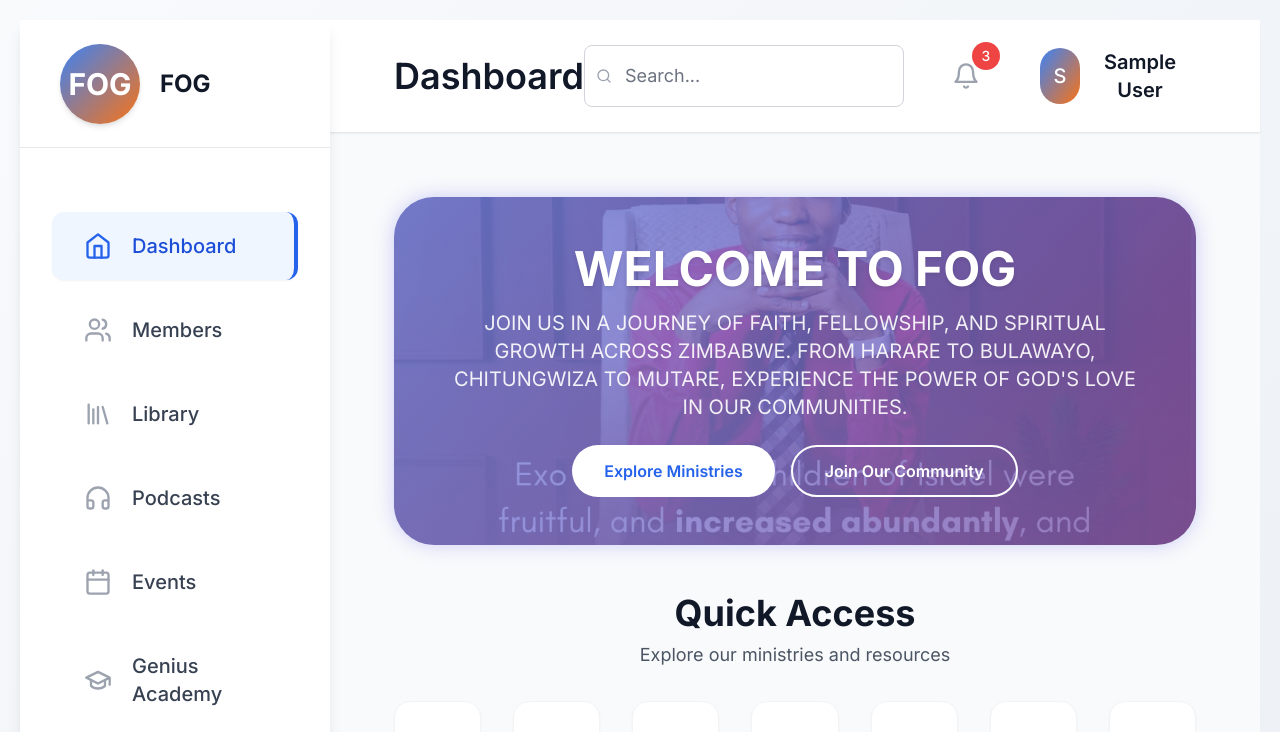
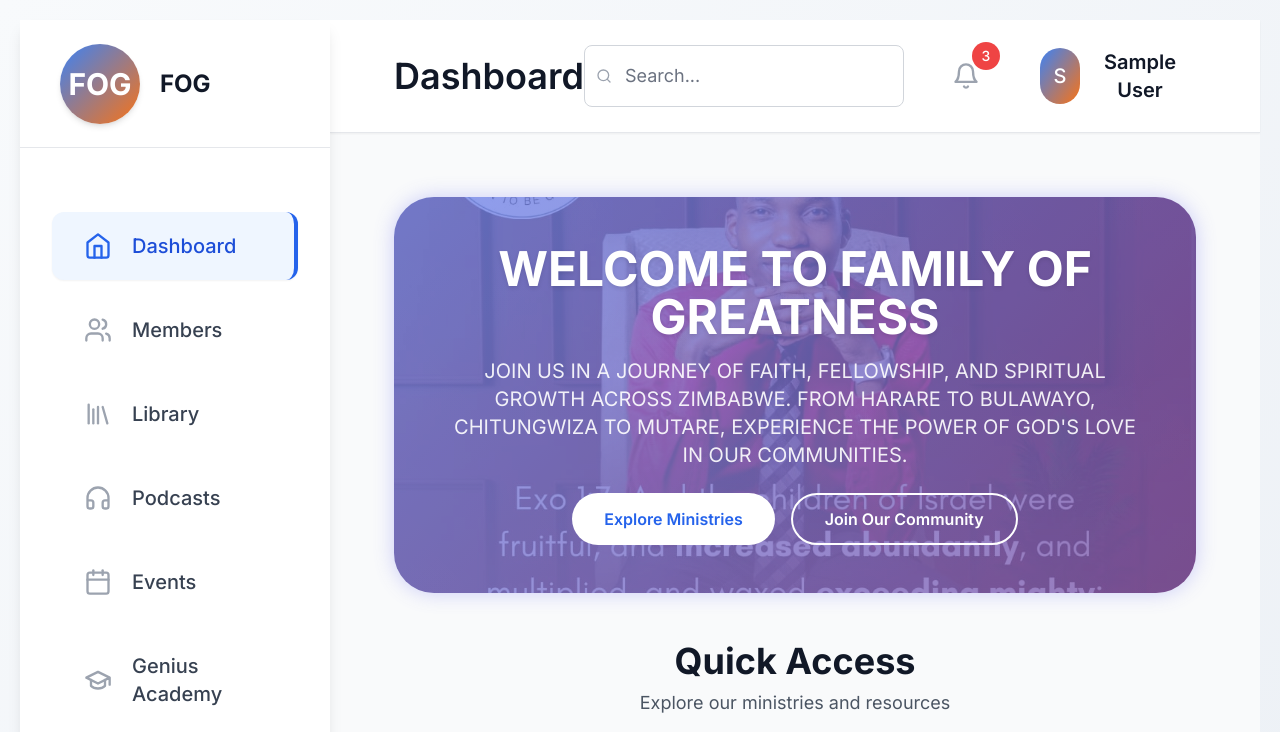
Before and after one commit to fabber04/FOG--Family-Of-Greatness, a React (Create React App) app: page /#/ in a window 1280 px wide. Shown: the top 732 px of the page. Built offline with nearby package versions, Linux system fonts and the light colour scheme; sample sign-in values are in the browser's storage.

Commit message:
Update Dashboard header to show full 'Family of Greatness' text

```diff
--- a/src/pages/Dashboard.js
+++ b/src/pages/Dashboard.js
@@ -83,7 +83,7 @@ const Dashboard = () => {
         </div>
         <div className="relative z-10">
           <h1 className="text-2xl lg:text-4xl xl:text-5xl 2xl:text-6xl font-bold mb-4 text-shadow">
-            WELCOME TO FOG
+            WELCOME TO FAMILY OF GREATNESS
           </h1>
           <p className="text-white/90 text-sm lg:text-lg xl:text-xl 2xl:text-2xl mb-6 max-w-4xl mx-auto">
             JOIN US IN A JOURNEY OF FAITH, FELLOWSHIP, AND SPIRITUAL GROWTH ACROSS ZIMBABWE. FROM HARARE TO BULAWAYO, CHITUNGWIZA TO MUTARE, EXPERIENCE THE POWER OF GOD'S LOVE IN OUR COMMUNITIES.
```
